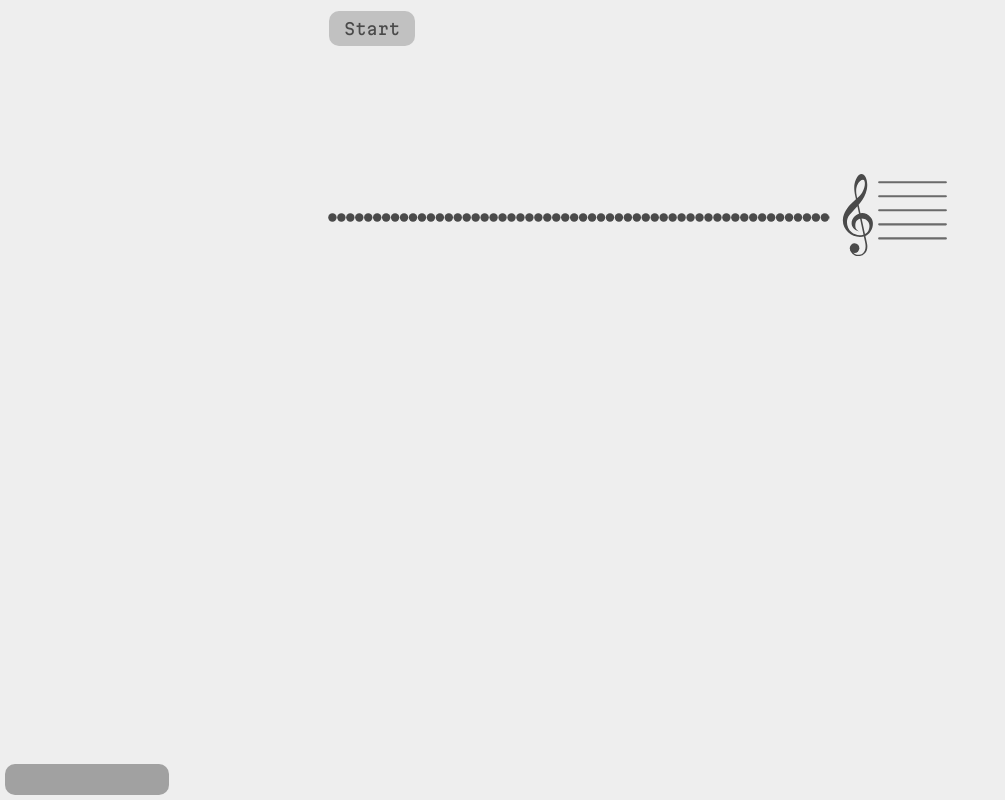
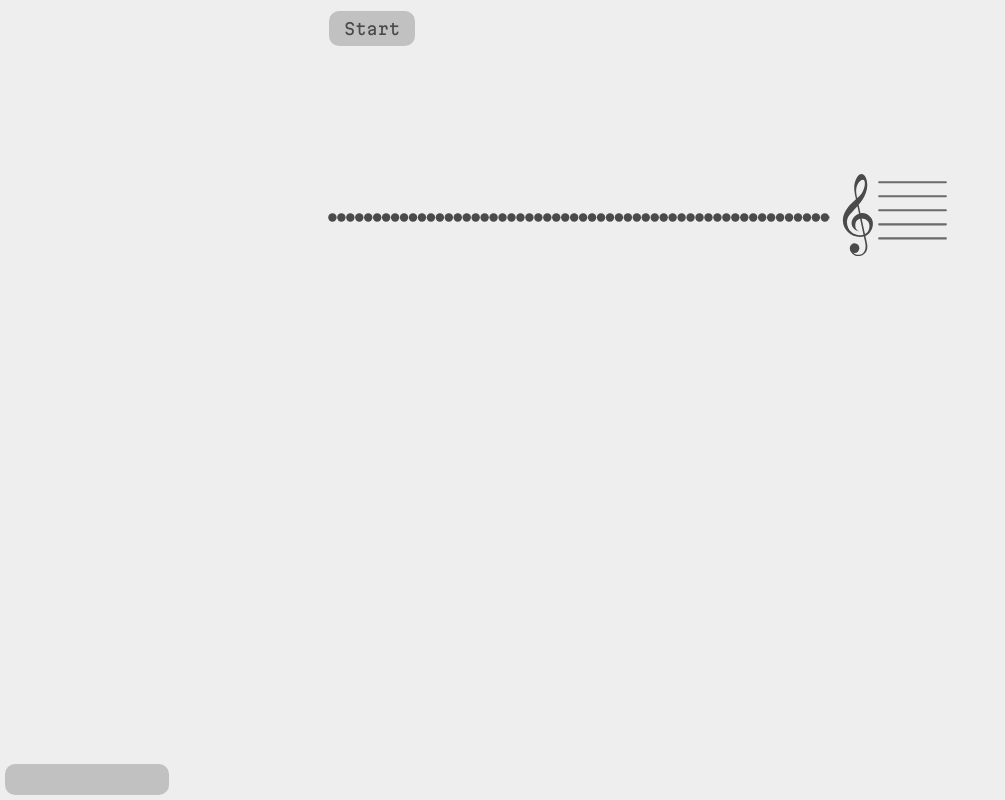
Before and after one commit to flamingo-development/Sweelinck, a SvelteKit app: page / in a window 1280 px wide. Shown: the whole page, without its empty margins (0-1005 px from the left). Built offline with nearby package versions, Linux system fonts and the light colour scheme.

Commit message:
updated button color of theme selector

```diff
--- a/src/components/button.svelte
+++ b/src/components/button.svelte
@@ -12,6 +12,7 @@
         border-radius: 10px;
         cursor: pointer;
         background-color: var(--b_med);
+        color: var(--f_med);
     }
 
     div:hover {
--- a/src/components/theme_picker.svelte
+++ b/src/components/theme_picker.svelte
@@ -52,8 +52,8 @@ select {
     bottom: 5px;
     left: 5px;
     border: 0px;
-    background: var(--b_high);
-    color: var(--f_high);
+    background-color: var(--b_med);
+    color: var(--f_med);
     padding: 8px 12px;
     line-height: 1.1;
     border-radius: 10px;
@@ -66,7 +66,7 @@ select {
 }
 
 select:hover {
-    background: var(--b_inv);
-    color: var(--f_inv);
+    background-color: var(--b_inv);
+    color: var(--b_low);
 }
 </style>
```
